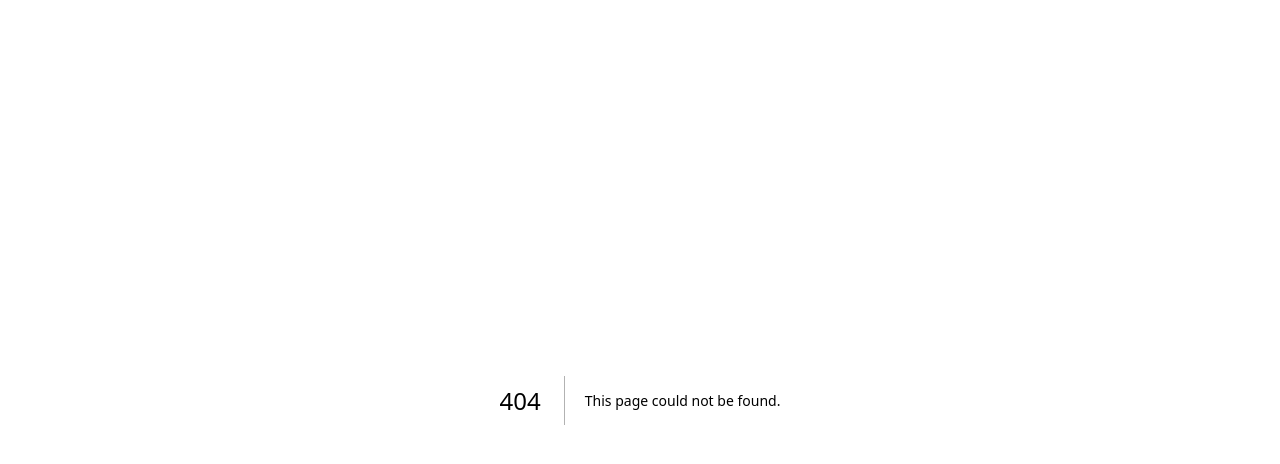
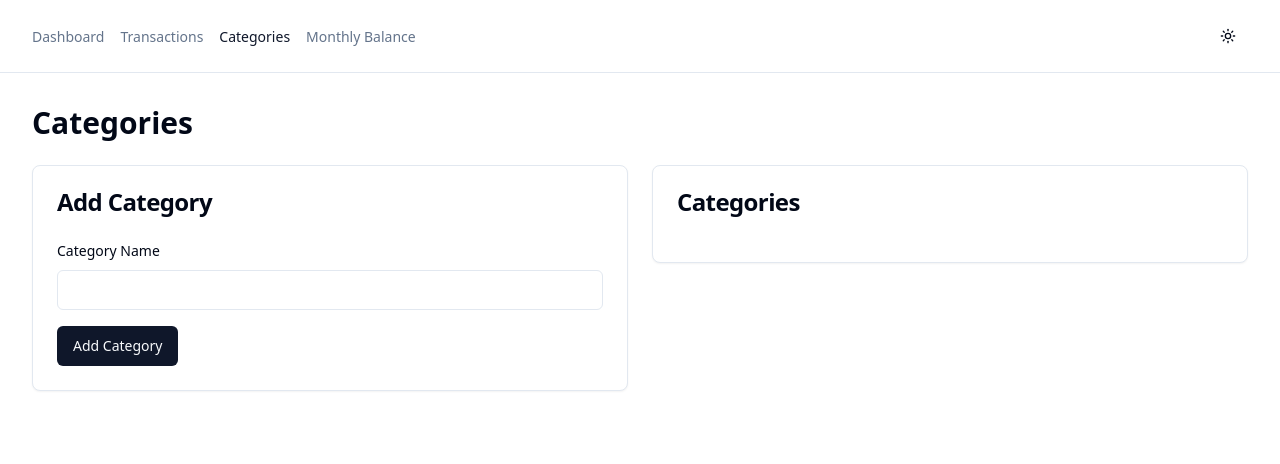
Before and after one commit to crishard/Expense-manager, a Next.js app: page /categories in a window 1280 px wide. Before the commit this address had no page. Shown: the top 464 px of the page. Built offline with nearby package versions, Linux system fonts and the light colour scheme.

Commit message:
Criando página de categorias

```diff
--- /dev/null
+++ b/app/categories/page.tsx
@@ -0,0 +1,18 @@
+import { AddCategoryForm } from "@/components/add-category-form"
+import { CategoryList } from "@/components/category-list"
+import { Header } from "@/components/header"
+
+export default function CategoriesPage() {
+  return (
+    <main>
+      <Header />
+      <div className="container mx-auto py-8">
+        <h1 className="text-3xl font-bold mb-6">Categories</h1>
+        <div className="grid grid-cols-1 md:grid-cols-2 gap-6">
+          <AddCategoryForm />
+          <CategoryList />
+        </div>
+      </div>
+    </main>
+  )
+}
```
